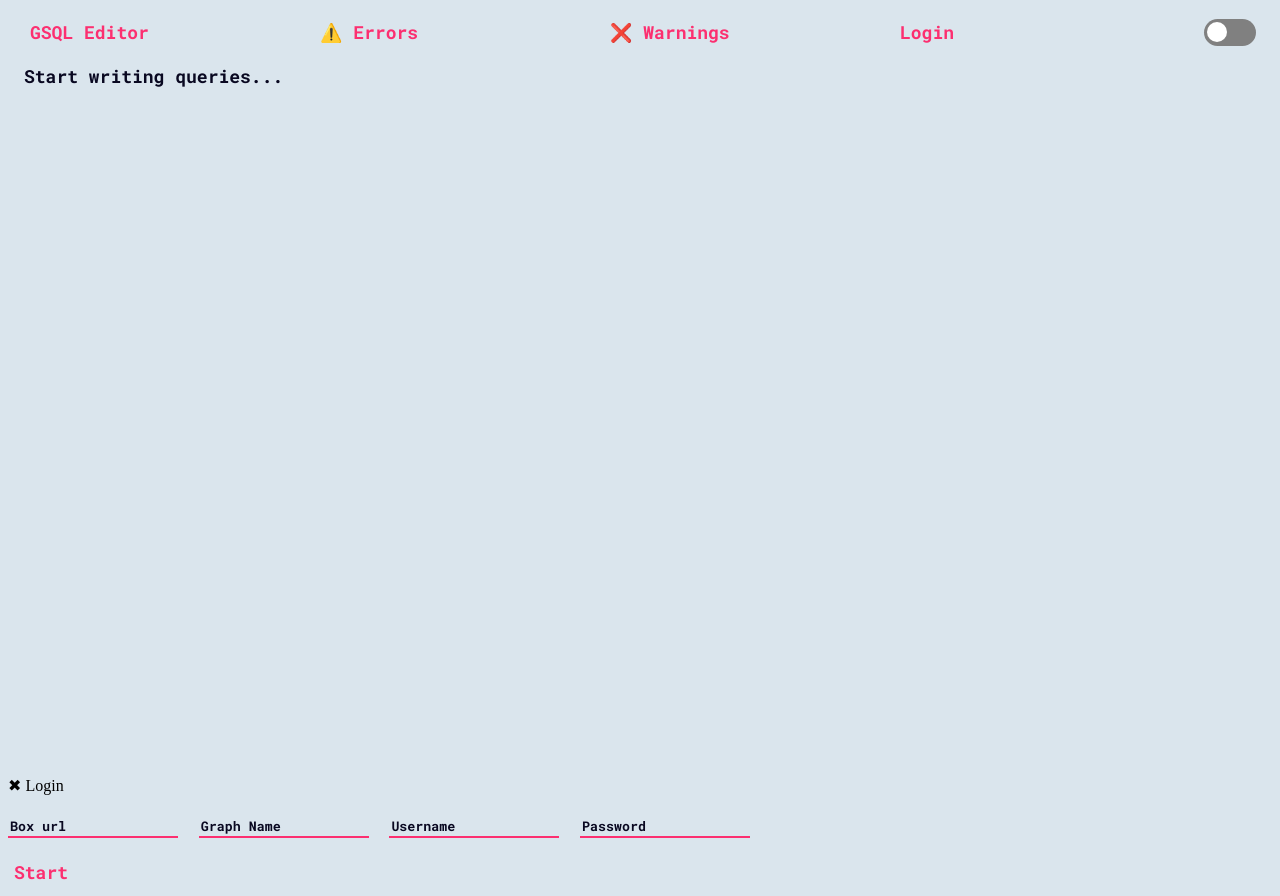
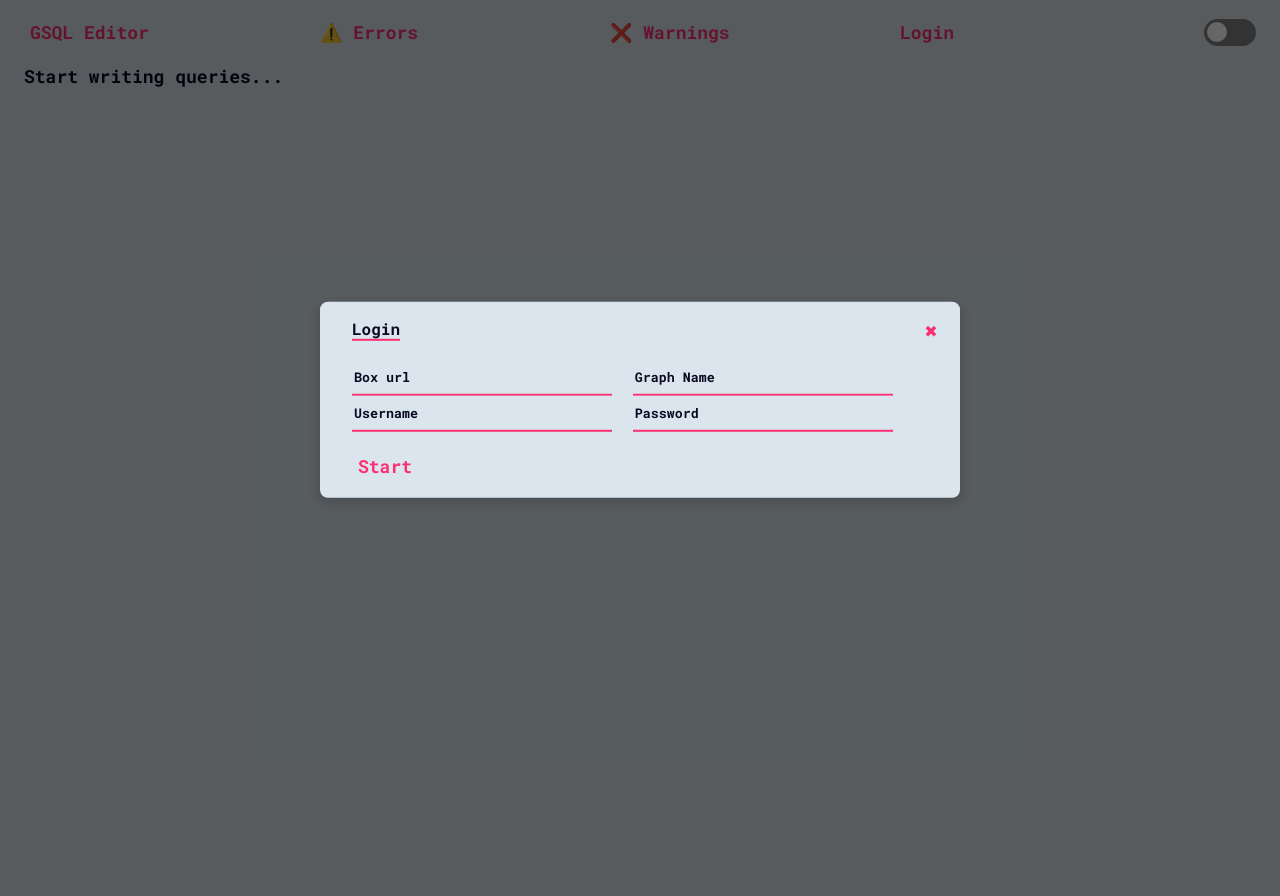
Before and after one commit to rohanshiva/sharable_gsql_editor, a Flask app: page / in a window 1280 px wide. After the commit the page ends 498 px from the top, so only its background shows below. Run offline with Flask 2, Linux system fonts and the light colour scheme; some libraries are stand-ins or nearby versions.

Commit message:
Update style.css

```diff
--- a/static/style.css
+++ b/static/style.css
@@ -63,6 +63,34 @@ html {
     color: var(--font-color);
     font-family: "Roboto Mono", monospace;
   }
+  a {
+    display: inline-flex;
+    border-bottom: 2px solid var(--afont-color);
+    font-family: "Roboto Mono", monospace;
+    color: var(--font-color);
+    text-decoration: none;
+    align-items: center;
+    justify-content: center;
+  }
+
+  .close-button {
+    position: fixed;
+    top: 13px;
+    right: 13px;
+    display: inline-flex;
+    width: 32px;
+    height: 32px;
+    border-radius: 50%;
+    color: var(--afont-color);
+    cursor: pointer;
+    transition: all 0.2s;
+    align-items: center;
+    justify-content: center;
+  }
+
+  .trigger {
+    cursor: pointer;
+  }
   ::-webkit-scrollbar {
     width: 4px;
     height: 4px;
@@ -105,6 +133,40 @@ html {
     width: 0;
     visibility: hidden;
   }
+  .modal {
+    position: fixed;
+    top: 0;
+    left: 0;
+    z-index: 99;
+    visibility: hidden;
+    width: 100%;
+    height: 100%;
+    background-color: rgba(0, 0, 0, 0.6);
+    opacity: 0;
+    transition: all 0.2s;
+    transform: scale(1.05);
+  }
+
+  .show-modal {
+    visibility: visible;
+    opacity: 1;
+    transition: all 0.2s;
+    transform: scale(1);
+  }
+
+  .modal-content {
+    position: absolute;
+    top: 50%;
+    left: 50%;
+    overflow: auto;
+    padding: 16px 32px;
+    max-width: 80%;
+    max-height: 80%;
+    border-radius: 8px;
+    background-color: var(--bg);
+    filter: drop-shadow(0 4px 8px rgba(0, 0, 0, 0.2));
+    transform: translate(-50%, -50%);
+  }
 
   label {
     cursor: pointer;
@@ -129,7 +191,7 @@ html {
     transition: 0.3s;
   }
   input {
-    color:var(--font-color); background-color: var(--bg); border-top: 0; border-right: 0; border-left: 0; outline: none; border-bottom: 2px solid var(--afont-color);  text-decoration: none;   font-family: 'Roboto Mono', monospace; width: auto; height: auto;
+    color:var(--font-color); background-color: var(--bg); border-top: 0; border-right: 0; border-left: 0; outline: none; border-bottom: 2px solid var(--afont-color);  text-decoration: none;   font-family: 'Roboto Mono', monospace; width: 20vw; height: 4vh;
       margin-right: 1rem;
   }
 
```
